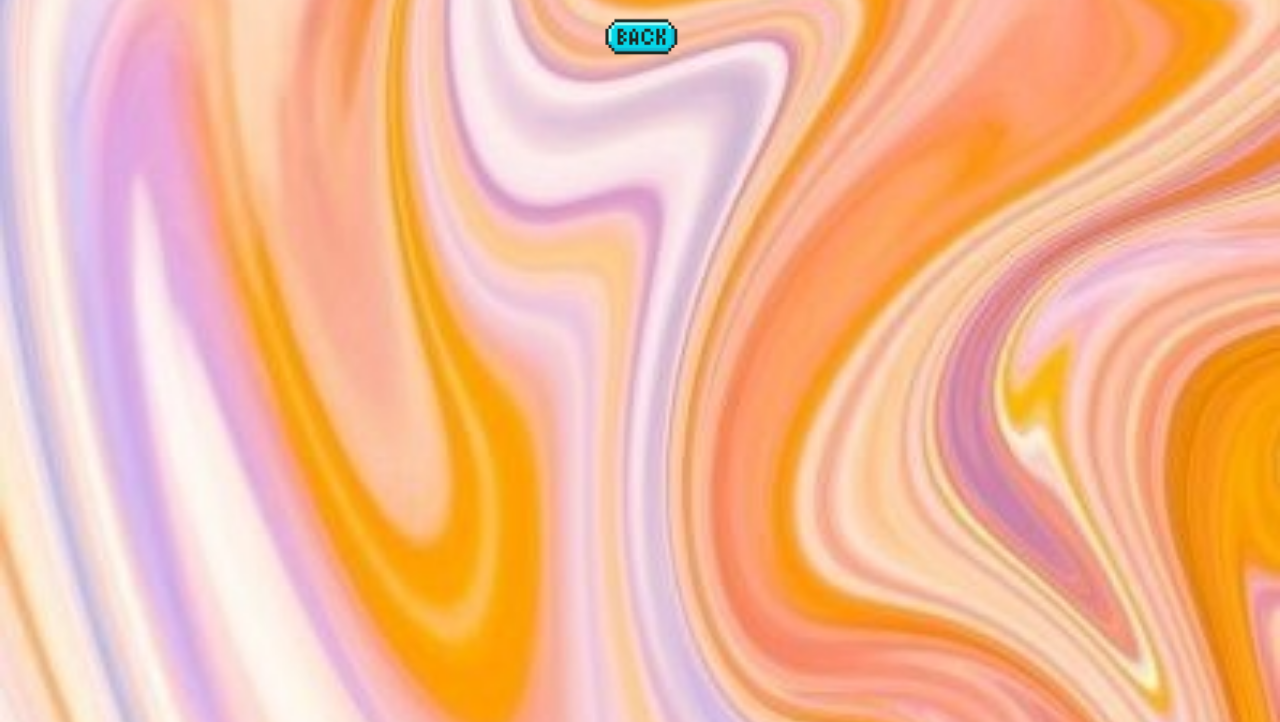
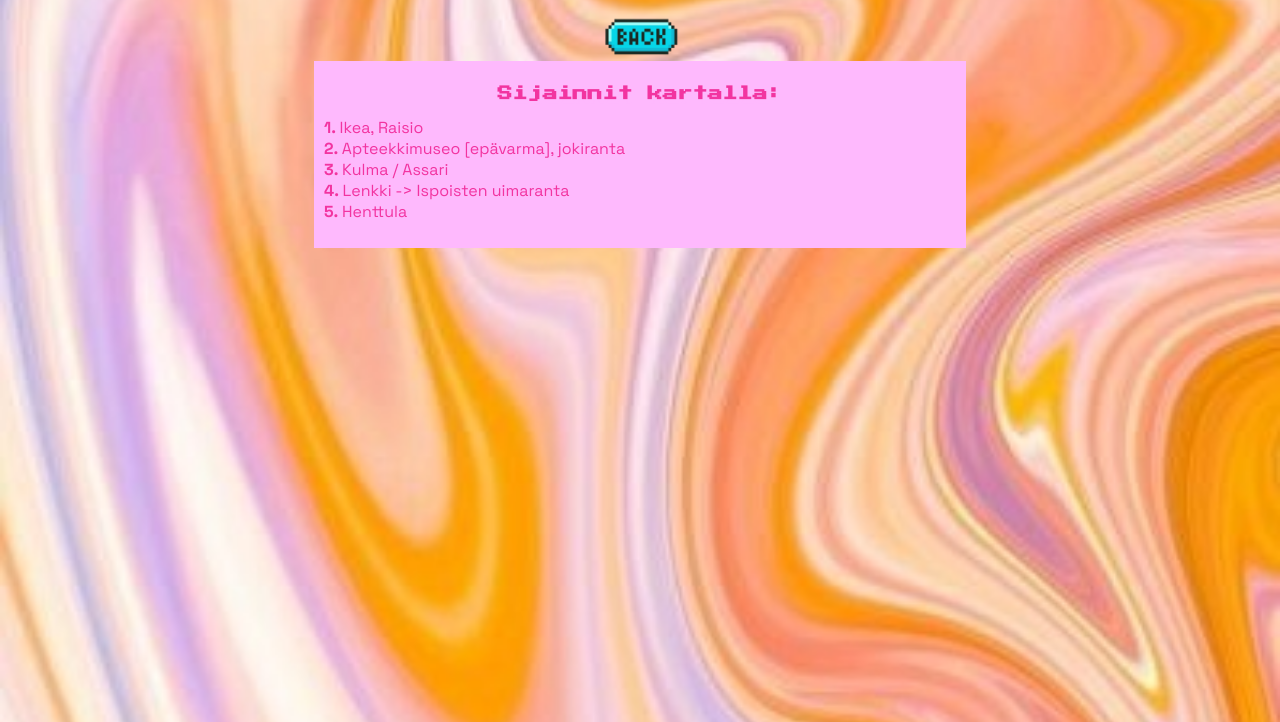
Before and after one commit to pohjolaminttu/sapprokartta, a plain HTML site: page index.html in a window 1280 px wide. Shown: the part 78-800 px from the top of the page. Drawn offline with Linux system fonts and the light colour scheme.

Commit message:
Sijainnit kirjallisena

```diff
--- a/index.html
+++ b/index.html
@@ -19,6 +19,12 @@
   <h1>APPROKARTTA</h1>
   <a href="https://synttariapprot.netlify.app"><img src="images/back.png" height="40px" width="80px"></a>
 
+  <div id="Alkublokki">
+    <h3>Sijainnit kartalla:</h3>
+    <p><b>1. </b>Ikea, Raisio<br><b>2. </b>Apteekkimuseo [epävarma], jokiranta<br><b>3. </b>Kulma / Assari
+    <br><b>4. </b>Lenkki -> Ispoisten uimaranta<br><b>5. </b>Henttula</p>
+  </div>
+
 </body>
 
 </html>
--- a/styles/style.css
+++ b/styles/style.css
@@ -39,9 +39,9 @@ div.bg {
 div#Alkublokki {
     background-color: rgb(254, 185, 253);
     color:  rgb(242, 52, 160);
-    width: 65%;
+    width: 50%;
     padding: 10px 10px 10px 10px;
-    text-align: center;
+    text-align: left;
     margin: 0 auto;
 }
 
```
